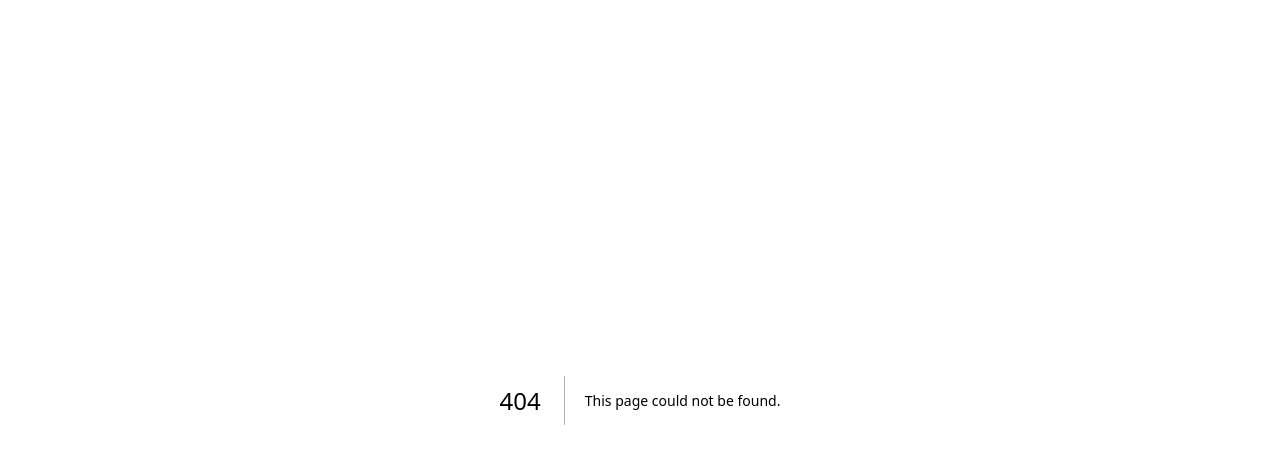
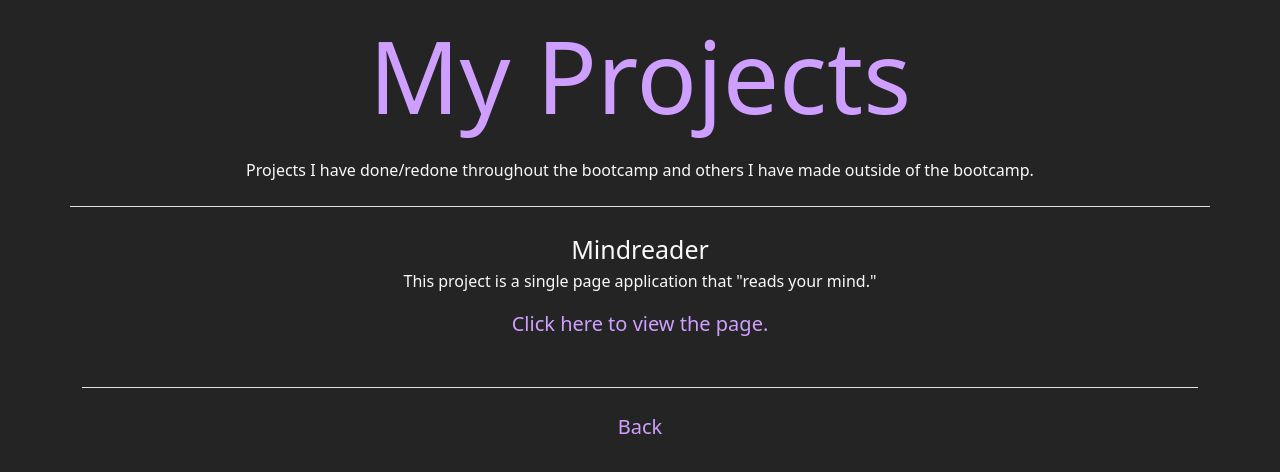
Before and after one commit to Psenter/portfolio, a Next.js app in the folder ps-portfolio/: page /projects in a window 1280 px wide. Before the commit this address had no page. Shown: the top 472 px of the page. Built offline with nearby package versions, Linux system fonts and the light colour scheme.

Commit message:
Added projects page and a project to the page.

```diff
--- /dev/null
+++ b/ps-portfolio/src/pages/projects.js
@@ -0,0 +1,30 @@
+import React from "react";
+import Link from "next/link";
+import "bootstrap/dist/css/bootstrap.min.css";
+import Image from "next/image";
+import "./aboutMe.css";
+
+export default function () {
+  return (
+    <div className="container">
+      <div className="title purp-txt text-center">My Projects</div>
+      <div className="text-light text-center mt-2">
+        Projects I have done/redone throughout the bootcamp and others I have made outside of the bootcamp.
+      </div>
+      <div className="row mt-4 pt-4 justify-content-center border-top">
+        <div className="col">
+          <div className="lrg-txt text-light text-center">
+            Mindreader
+          </div>
+          <div className="text-light text-center">This project is a single page application that "reads your mind."</div>
+          <Link href={`https://psenter.github.io/mind-reader/`} className=" no-decor purp-txt med-txt">
+            <div className="text-center pt-3">Click here to view the page.</div>
+          </Link>
+        </div>
+      </div>
+      <Link href={`/`} className="purp-txt back-btn no-decor">
+        <div className="text-center mt-5 mb-5 border-top pt-4">Back</div>
+      </Link>
+    </div>
+  );
+}
```
